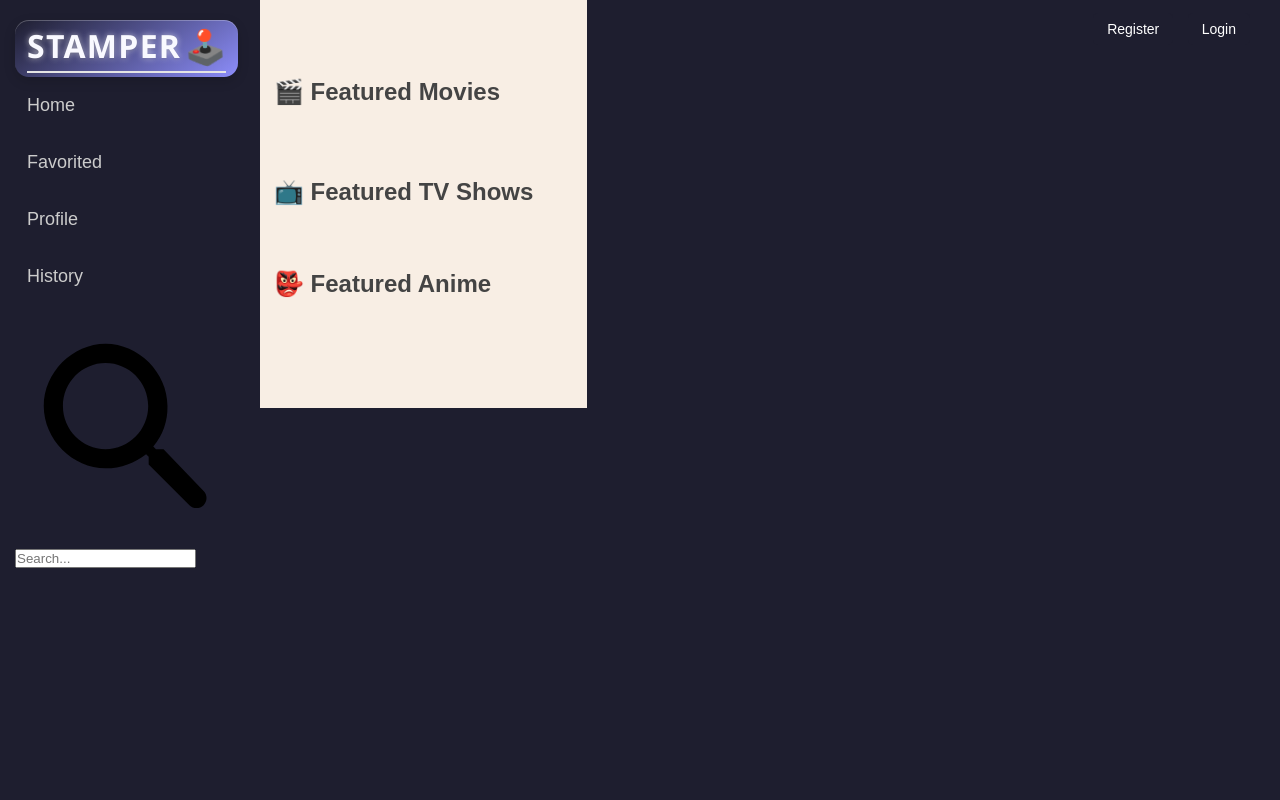
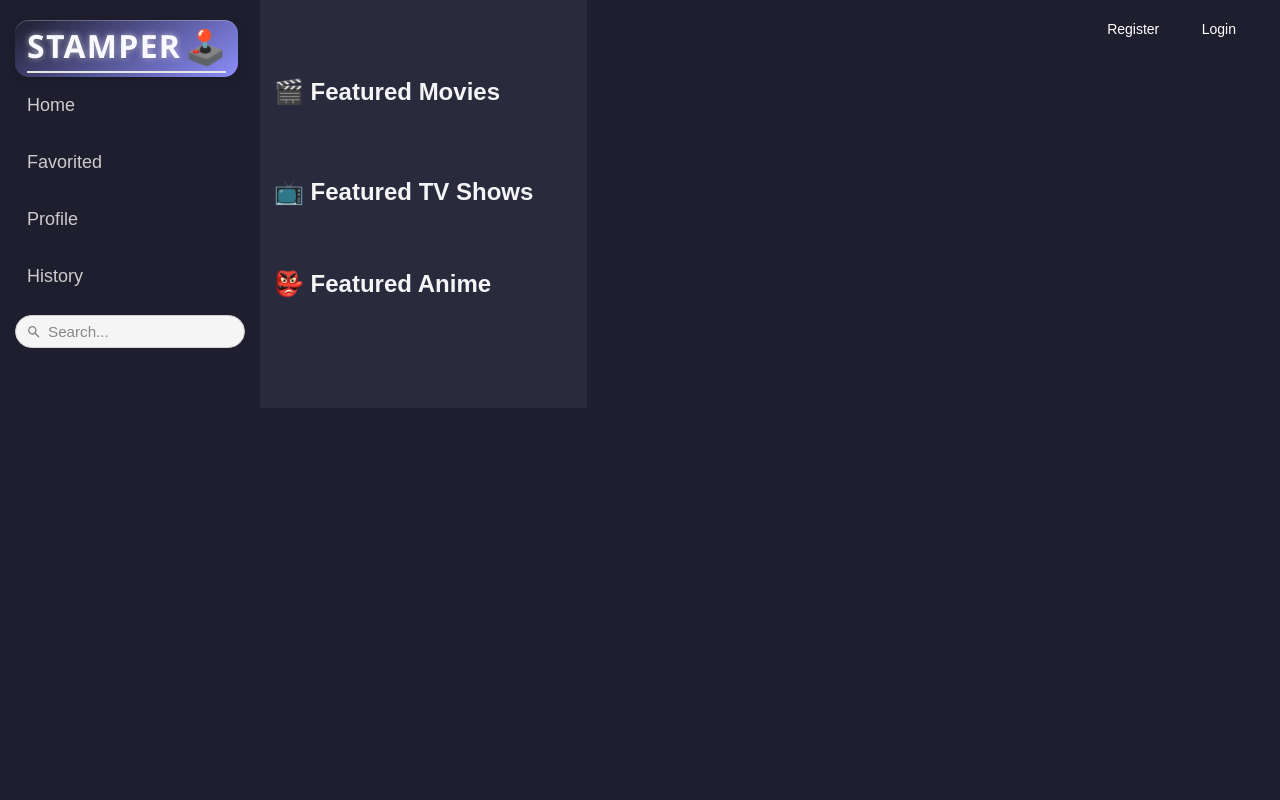
Before and after one commit to jalenjaloney/temp-name, a Flask app: page / in a window 1280 px wide. Run offline with Flask 3, Linux system fonts and the light colour scheme; data that the repository does not hold is empty.

Commit message:
changed bg color, text color, and added search bar css

```diff
--- a/app/static/css/components/sidebar.css
+++ b/app/static/css/components/sidebar.css
@@ -9,22 +9,6 @@
   padding: 20px 15px;
   display: flex;
   flex-direction: column;
-}
-
-.search-bar {
-  padding: 0.5rem;
-}
-
-.search-bar input {
-  width: 100%;
-  padding: 0.4rem 0.75rem;
-  border-radius: 20px;
-  border: 1px solid #ccc;
-  font-size: 0.9rem;
-  background-color: #f0f0f0;
-  color: #999;
-  outline: none;
-  cursor: not-allowed;
 }
 
 .nav-links {
@@ -49,3 +33,166 @@
   background-color: #33334d;
   color: #fff;
 }
+
+/* SEARCH BAR CSS STYLING */
+:root {
+  --search-bg: #f5f5f5;
+  --search-text: #222;
+  --search-placeholder: #888;
+  --search-border: #d0d0d0;
+  --search-border-focus: #6c63ff3d;
+  --search-ring: #6c63ff66;
+}
+
+@media (prefers-color-scheme: dark) {
+  :root {
+    --search-bg: #1e1e1e;
+    --search-text: #eee;
+    --search-placeholder: #aaa;
+    --search-border: #333;
+    --search-border-focus: #6c63ff33;
+    --search-ring: #6c63ff55;
+  }
+}
+
+.search {
+  max-width: 420px;
+}
+
+.search__wrapper {
+  position: relative;
+  display: flex;
+  align-items: center;
+  width: 100%;
+  background: var(--search-bg);
+  border: 1px solid var(--search-border);
+  border-radius: 9999px;
+  padding: 0.45rem 2.25rem 0.45rem 2rem; /* left for icon, right for clear btn */
+  transition: box-shadow 120ms ease, border-color 120ms ease, background 120ms ease;
+}
+
+.search__wrapper:focus-within {
+  border-color: var(--search-border-focus);
+  box-shadow: 0 0 0 3px var(--search-ring);
+}
+
+.search__icon {
+  position: absolute;
+  left: 0.65rem;
+  width: 1rem;
+  height: 1rem;
+  fill: var(--search-placeholder);
+  pointer-events: none;
+}
+
+.search__clear {
+  position: absolute;
+  right: 0.6rem;
+  border: none;
+  background: transparent;
+  font-size: 1.1rem;
+  line-height: 1;
+  color: var(--search-placeholder);
+  cursor: pointer;
+  padding: 0 0.25rem;
+}
+
+.search__clear:hover {
+  color: var(--search-text);
+}
+
+.search input {
+  width: 100%;
+  border: none;
+  outline: none;
+  font-size: 0.95rem;
+  color: var(--search-text);
+  background: transparent;
+}
+
+.search input::placeholder {
+  color: var(--search-placeholder);
+}
+.search {
+  position: relative;         /* important for absolute dropdown positioning */
+  max-width: 420px;
+}
+
+/* dropdown list */
+.search__results {
+  position: absolute;
+  top: calc(100% + 4px);
+  left: 0;
+  right: 0;
+  background: var(--search-bg);
+  border: 1px solid var(--search-border);
+  border-radius: 12px;
+  box-shadow: 0 6px 20px rgba(0,0,0,0.08);
+  max-height: 260px;
+  overflow-y: auto;
+  padding: 4px 0;
+  margin: 0;
+  list-style: none;
+  z-index: 999;
+}
+
+.search__results li {
+  padding: 0.5rem 0.9rem;
+  cursor: pointer;
+  color: var(--search-text);
+}
+
+.search__results li[aria-selected="true"],
+.search__results li:hover {
+  background: rgba(108, 99, 255, 0.08);
+}
+
+.search__results .no-results {
+  color: var(--search-placeholder);
+  cursor: default;
+}
+
+.search__results .match {
+  font-weight: 600;
+  color:#4f51c2;
+}
+
+.search-desc {
+  display: block;
+  color: var(--search-placeholder);
+  font-size: 0.8rem;
+  margin-top: 2px;
+}
+
+
+.search-result-item {
+  padding: 8px 12px;
+  cursor: pointer;
+}
+
+.search-content {
+  display: flex;
+  align-items: center;
+  justify-content: space-between;
+  gap: 10px;
+}
+
+.search-text {
+  flex: 1;
+  min-width: 0; /* Allows text to shrink */
+}
+
+.search-desc {
+  display: block;
+  color: var(--search-placeholder);
+  font-size: 0.8rem;
+  margin-top: 2px;
+}
+
+.search-poster {
+  width: 40px;
+  height: 60px;
+  object-fit: cover;
+  border-radius: 4px;
+  flex-shrink: 0; /* Prevents image from shrinking */
+}
--- a/app/static/css/layout/main-layout.css
+++ b/app/static/css/layout/main-layout.css
@@ -8,7 +8,7 @@ body {
   margin-left: 220px;
   padding: 30px;
   flex-grow: 1;
-  background-color: #f8eee4;
+  background-color: #2a2a3d;
   height: min-content;
   display: flex;
   align-items: center;
--- a/app/static/css/pages/catalogue.css
+++ b/app/static/css/pages/catalogue.css
@@ -9,7 +9,7 @@
   font-size: 1.5rem;
   font-weight: 600;
   margin: 2rem 0 1rem;
-  color: #444;
+  color: #f5f5f7;
 }
 
 .media-section {
@@ -56,7 +56,7 @@
   padding: 0.5rem;
   font-weight: 500;
   font-size: 1.25rem;
-  color: #222;
+  color: #f5f5f7;
   text-decoration: none;
 }
 
```
